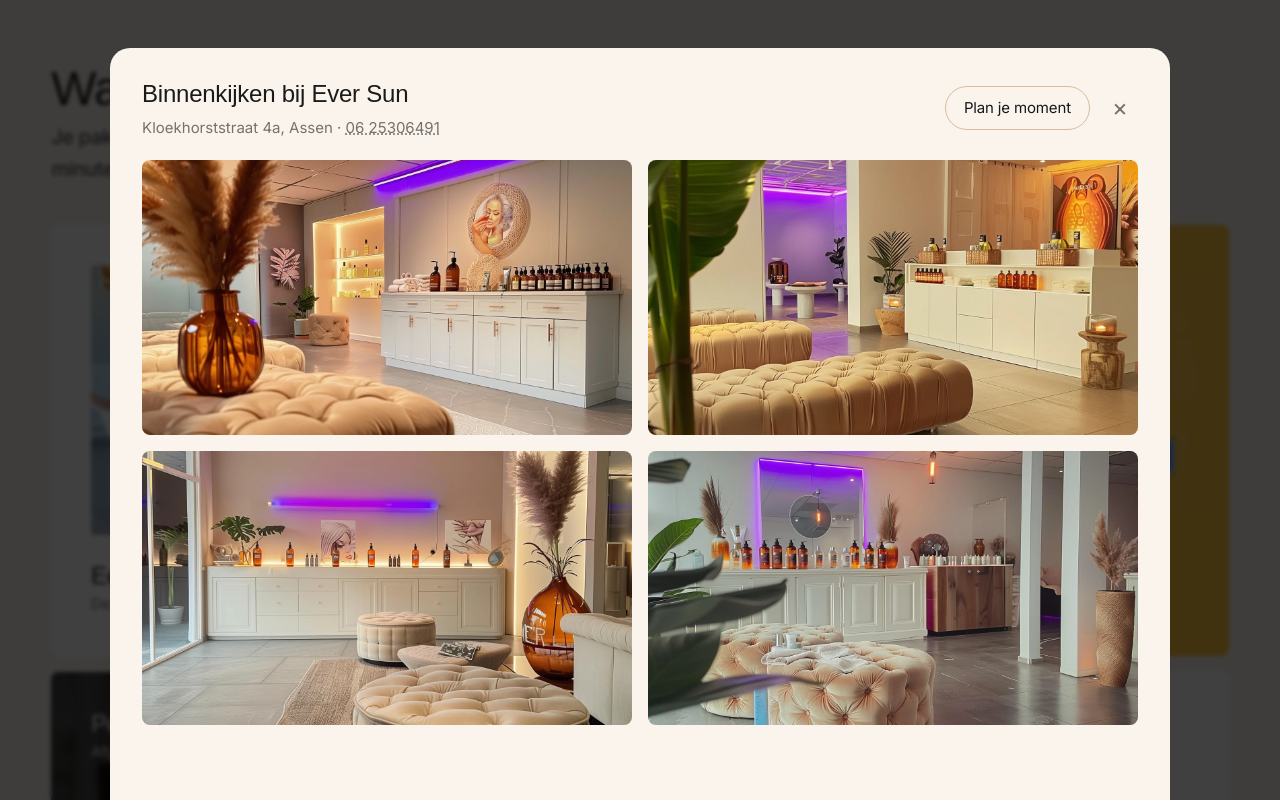
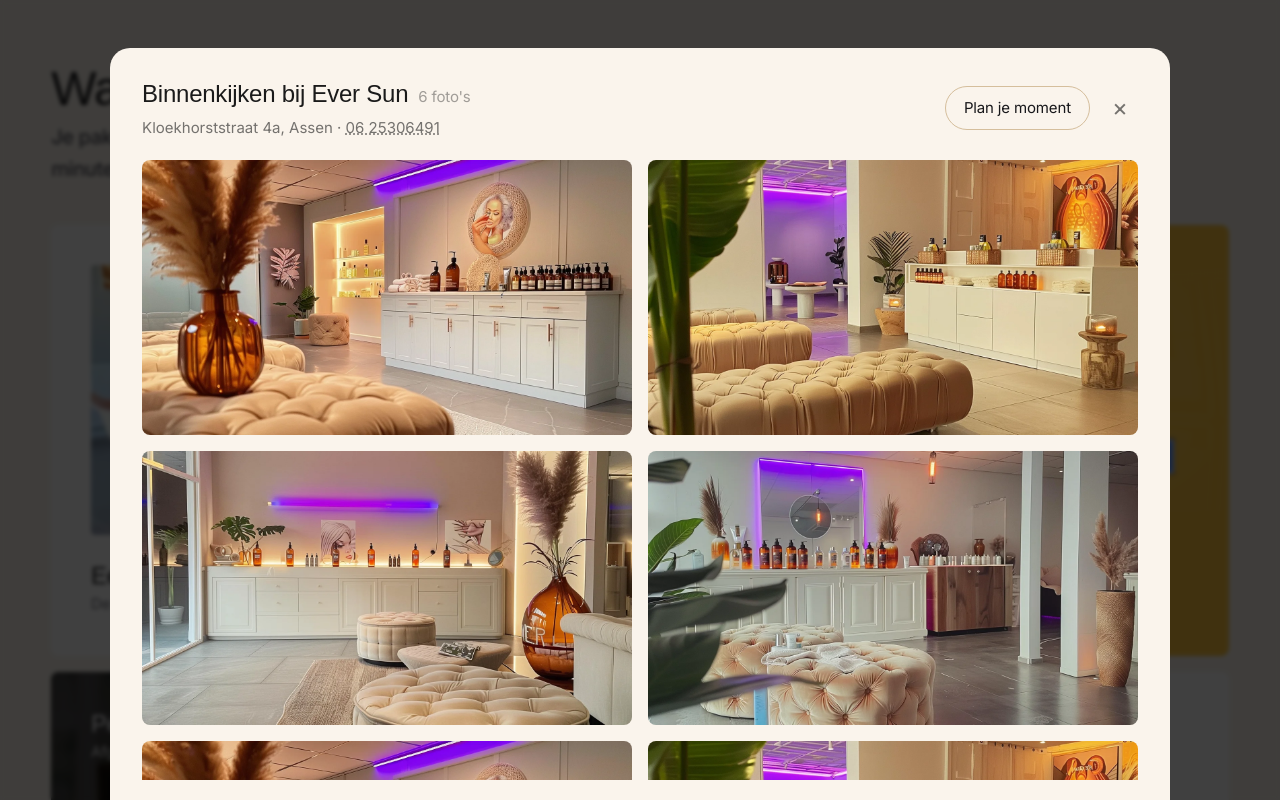
Before and after one commit to timothyvansas-gif/eversun, a Next.js app: page / in a window 1280 px wide. Both pictures are taken after a click on the button 335 px from the left and 1199 px from the top of the page. Shown: the part 799-1599 px from the top of the page. Built offline with nearby package versions, Linux system fonts and the light colour scheme; a web font is replaced by a local one.

Commit message:
feat: photo count next to sheet title
Six photos in the sheet for now (first two repeated); muted counter
next to the title reads from sheetPhotos.length so it tracks the
array automatically.

Co-Authored-By: Claude Fable 5 <noreply@anthropic.com>

```diff
--- a/src/components/foto-bottom-sheet.tsx
+++ b/src/components/foto-bottom-sheet.tsx
@@ -11,7 +11,7 @@ import dummy2Img from "@/images/impressie/dummy-2.webp";
 import dummy3Img from "@/images/impressie/dummy-3.webp";
 import dummy4Img from "@/images/impressie/dummy-4.webp";
 
-export const sheetPhotos = [dummyImg, dummy2Img, dummy3Img, dummy4Img];
+export const sheetPhotos = [dummyImg, dummy2Img, dummy3Img, dummy4Img, dummyImg, dummy2Img];
 
 export default function FotoBottomSheet({
   isOpen,
@@ -122,9 +122,14 @@ export default function FotoBottomSheet({
               </div>
               <div className="px-6 md:px-8 pt-5 md:pt-7 pb-4 md:pb-5 shrink-0 md:flex md:items-center md:justify-between md:gap-4">
                 <div>
-                  <h2 className="font-display text-[20px] md:text-[24px] font-medium text-[#1a1a1a] tracking-[-0.01em]">
-                    Binnenkijken bij Ever Sun
-                  </h2>
+                  <div className="flex items-baseline gap-2.5">
+                    <h2 className="font-display text-[20px] md:text-[24px] font-medium text-[#1a1a1a] tracking-[-0.01em]">
+                      Binnenkijken bij Ever Sun
+                    </h2>
+                    <span className="font-sans text-[15px] text-[#1a1a1a]/40 tracking-[-0.01em] whitespace-nowrap">
+                      {`${sheetPhotos.length} foto's`}
+                    </span>
+                  </div>
                   <p className="font-sans text-[15px] text-[#1a1a1a]/60 leading-[24px] mt-1">
                     Kloekhorststraat 4a, Assen · <a href="tel:+31625306491" className="text-[#1a1a1a]/60 underline decoration-dotted">06 25306491</a>
                   </p>
```
